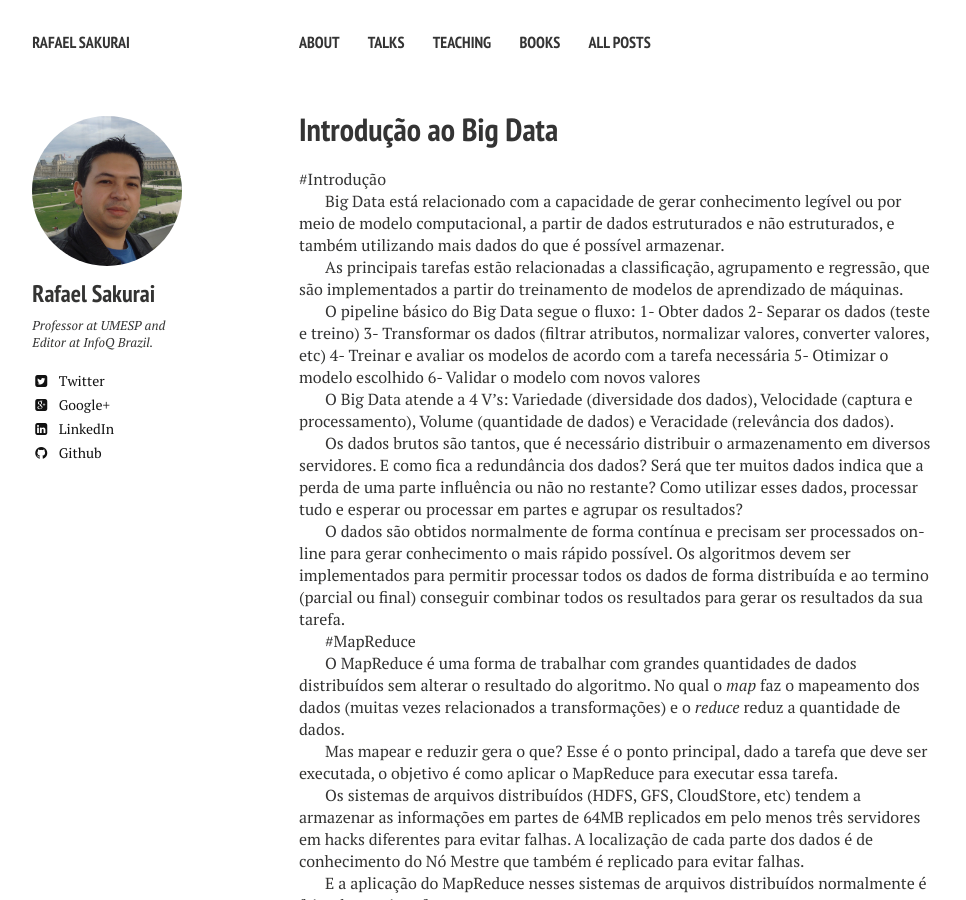
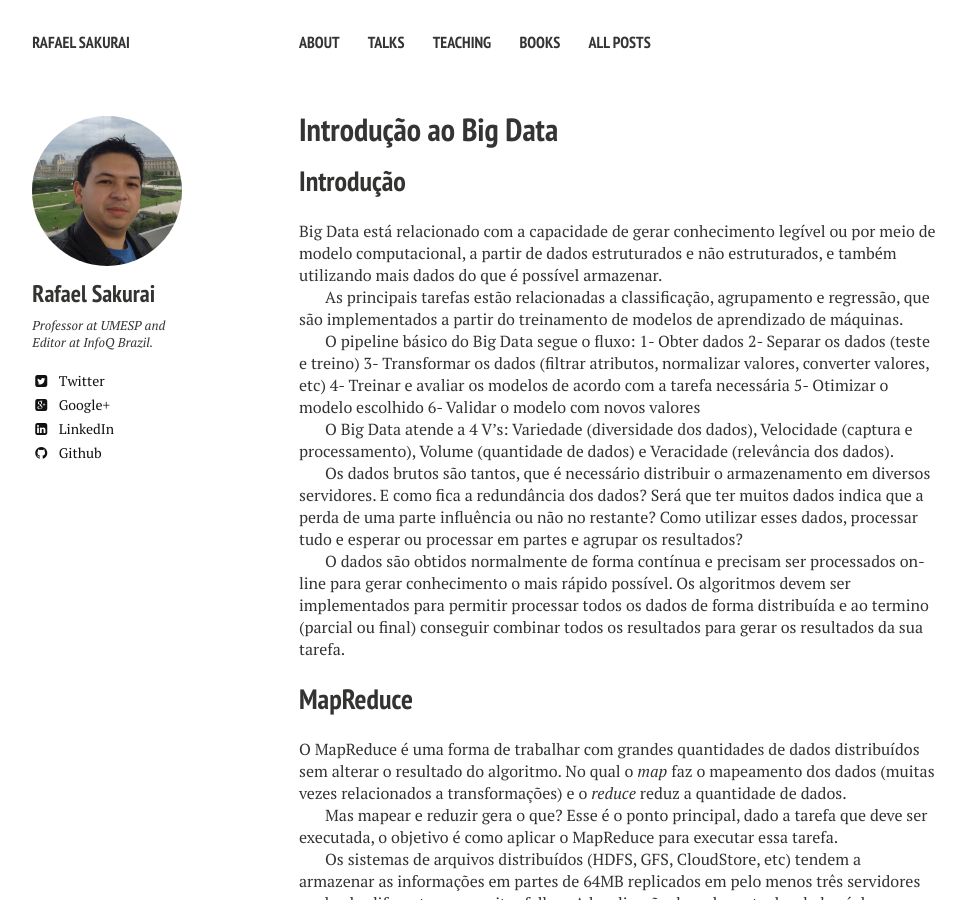
Before and after one commit to rafaelsakurai/rafaelsakurai.github.io, a Jekyll site: the page built from _posts/2017-11-22-introducao-big-data.markdown, in a window 1280 px wide and 900 px high. Shown: the whole window, without its empty margins (21-987 px from the left). Built offline with Jekyll 4.4.1, drawn with Linux system fonts in a browser that asks for light colours; nearby versions of some CDN libraries; comment, search, counter and statistics services are not loaded.

```diff
--- a/_posts/2017-11-22-introducao-big-data.markdown
+++ b/_posts/2017-11-22-introducao-big-data.markdown
@@ -9,7 +9,7 @@ comments: true
 image: 2017-11-22-introducao-big-data.png
 ---
 
-#Introdução
+## Introdução
 
 Big Data está relacionado com a capacidade de gerar conhecimento legível ou por meio de modelo computacional, a partir de dados estruturados e não estruturados, e também utilizando mais dados do que é possível armazenar.
 
@@ -29,7 +29,7 @@ Os dados brutos são tantos, que é necessário distribuir o armazenamento em di
 
 O dados são obtidos normalmente de forma contínua e precisam ser processados on-line para gerar conhecimento o mais rápido possível. Os algoritmos devem ser implementados para permitir processar todos os dados de forma distribuída e ao termino (parcial ou final) conseguir combinar todos os resultados para gerar os resultados da sua tarefa.
 
-#MapReduce
+## MapReduce
 
 O MapReduce é uma forma de trabalhar com grandes quantidades de dados distribuídos sem alterar o resultado do algoritmo. No qual o *map* faz o mapeamento dos dados (muitas vezes relacionados a transformações) e o *reduce* reduz a quantidade de dados.
 
```
